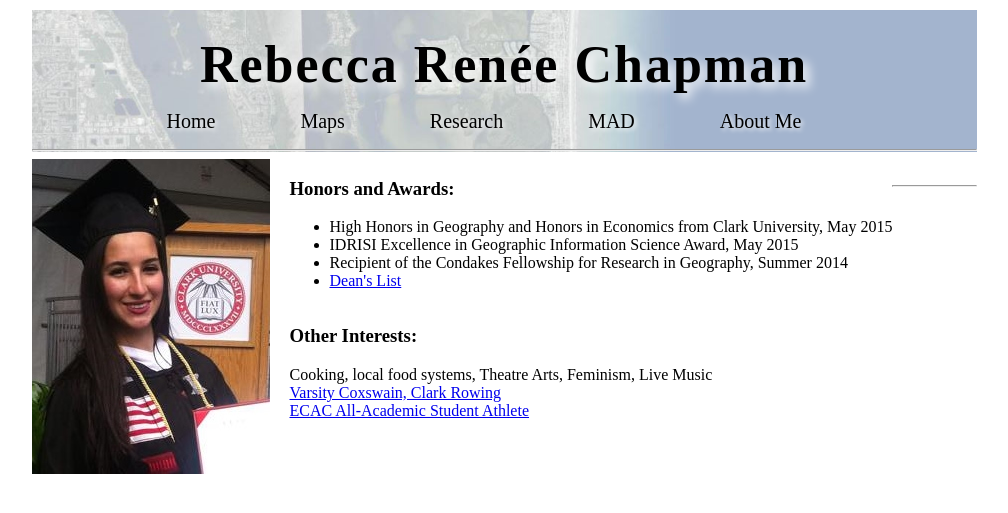
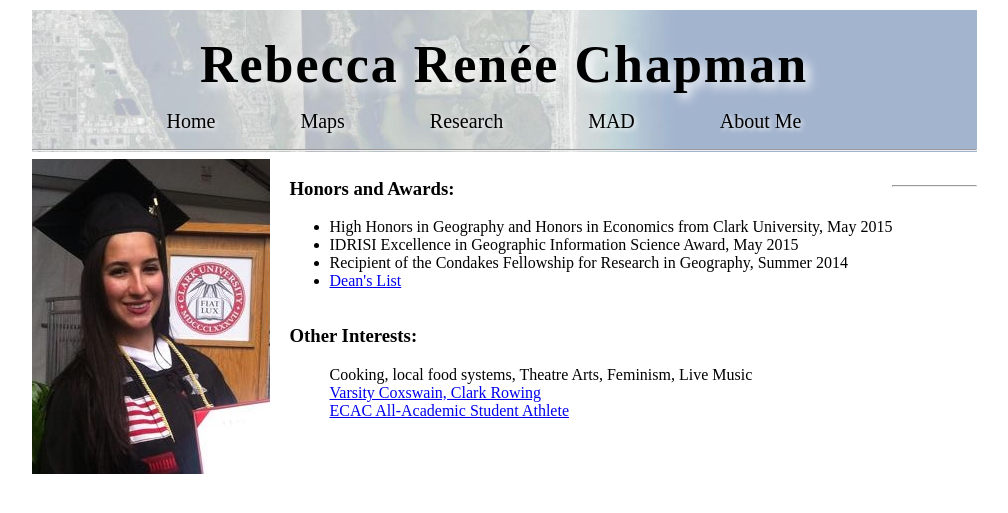
Before and after one commit to rebeccachapman/rebeccachapman.github.io, a Jekyll site: the page built from about.html, in a window 1280 px wide. Shown: the top 513 px of the page, without its empty margins (136-1144 px from the left). Built offline with Jekyll 4.4.1, drawn with Linux system fonts in a browser that asks for light colours.

Commit message:
Update about.html

```diff
--- a/about.html
+++ b/about.html
@@ -16,8 +16,11 @@ image_name: "cocoa_beach"
 <br>
 <div style="display:inline-block; float: left;">
   <h3>Other Interests: </h3>
-  Cooking, local food systems, Theatre Arts, Feminism, Live Music <br>
-  <a href="http://clarkathletics.com/sports/rowing/2014-15/bios/chapman_rebecca_vci1">Varsity Coxswain, Clark Rowing</a><br>
-  <a href="http://www.clarkathletics.com/sports/rowing/2013-14/releases/20140521ujlvw7">ECAC All-Academic Student Athlete</a>
+    <div style="padding-left: 40px;">
+      Cooking, local food systems, Theatre Arts, Feminism, Live Music <br>
+      <a href="http://clarkathletics.com/sports/rowing/2014-15/bios/chapman_rebecca_vci1">Varsity Coxswain, Clark Rowing</a><br>
+      <a href="http://www.clarkathletics.com/sports/rowing/2013-14/releases/20140521ujlvw7">ECAC All-Academic Student Athlete</a>
+    </div>
+  </div>
 </div>
 <hr>
```
